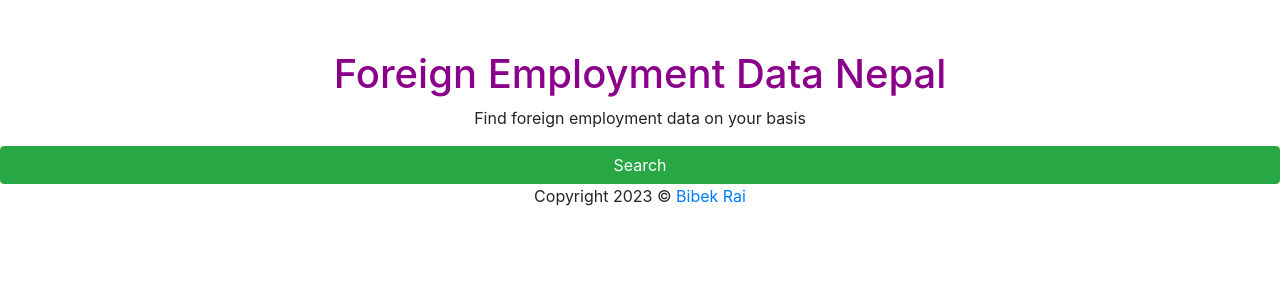
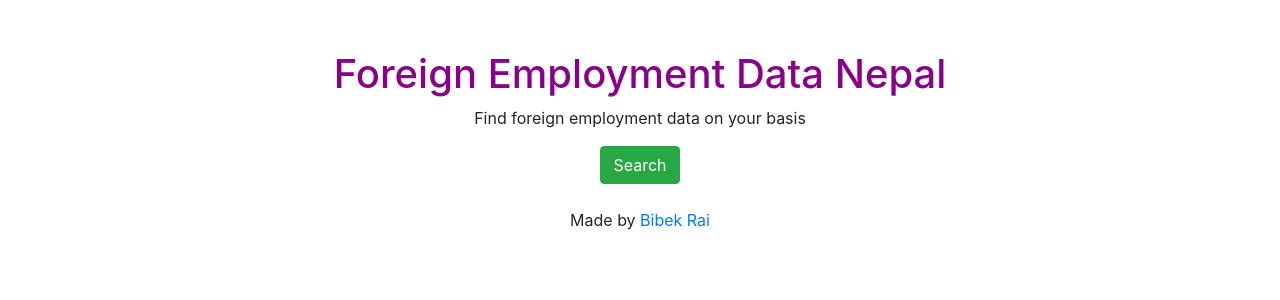
Before and after one commit to BibekRai44/Foreign-Employment-Data-Nepal, a Python web app: template templates/index.html in a window 1280 px wide. Shown: the top 300 px of the page. Run offline with Jinja, Linux system fonts and the light colour scheme; the template is opened without the code that fills it, so the values that code supplies are empty.

Commit message:
fixed search button

```diff
--- a/static/css/style.css
+++ b/static/css/style.css
@@ -15,9 +15,6 @@ footer{
     font-size: 16px;
 
   }
-  .btn.btn-success {
+  .button-container{
     text-align: center;
-    justify-content: center;
-    align-items: center;
-    display: flex;
   }
--- a/templates/index.html
+++ b/templates/index.html
@@ -20,14 +20,13 @@
     <p>Find foreign employment data on your basis</p>
     </div>
 
-    <div class="btn btn-success" >
-        <h>Search</h>
+    <div class="button-container">
+    <button type="submit" class="btn btn-success">Search</button>
     </div>
-
+    <br>
     <div class="container">
         <footer class="footer">
-            <p class="mb-0">Copyright <script>document.write(new Date().getFullYear())</script> &copy; <a href="http://www.github.com//BibekRai44" target="_bl
-                ">Bibek Rai</a></p>
+            <p class="mb-0">Made by <a href="http://www.github.com//BibekRai44" target="_blank">Bibek Rai</a></p>
         </footer>
     </div>
 
```
